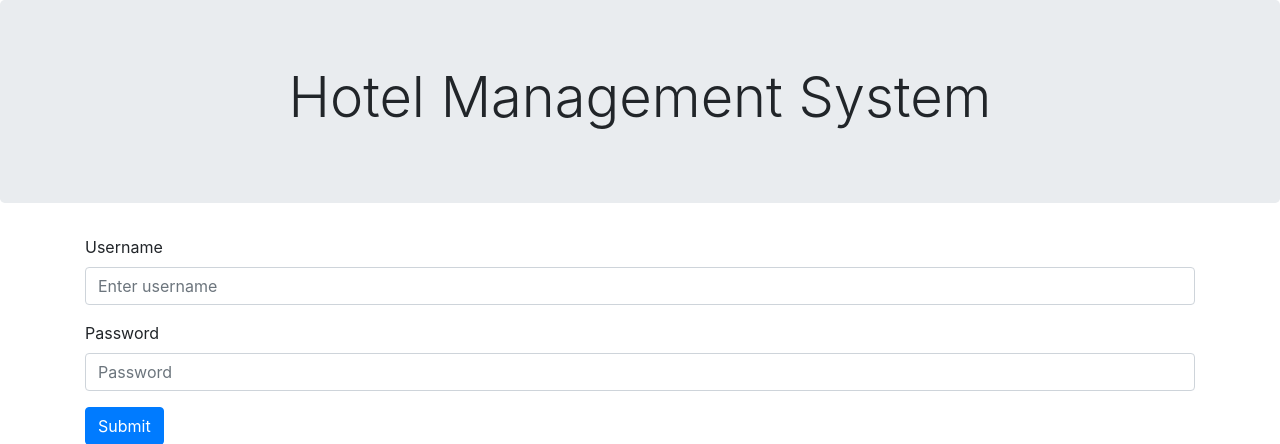
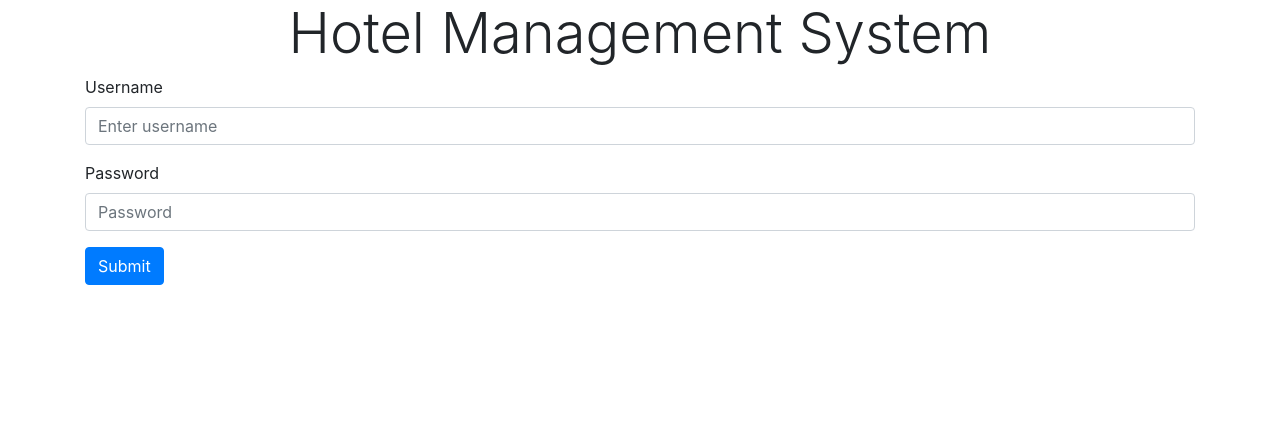
Before and after one commit to MoulyaShetty/CC_Project3, a Flask app: page /login in a window 1280 px wide. Shown: the top 444 px of the page. Run offline with Flask 3, Linux system fonts and the light colour scheme; parts of the project's set-up code (start-up, migrations or seed data) failed here and were passed over; some libraries are stand-ins or nearby versions.

Commit message:
Update login.html

```diff
--- a/templates/login.html
+++ b/templates/login.html
@@ -6,7 +6,7 @@
 		<title>Login Page</title>
 	</head>
 	<body>
-		<div class="jumbotron">
+		<div>
 					<center><h1 class="display-4">Hotel Management System</h1></center>
 		</div>
 		<form class="container" action = "/login" method = "POST">
```
